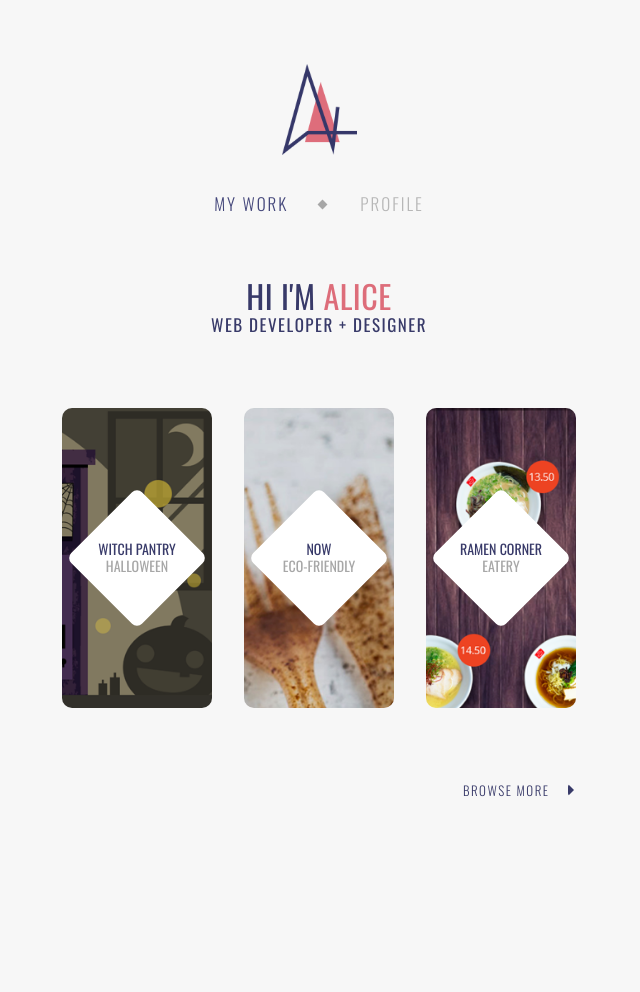
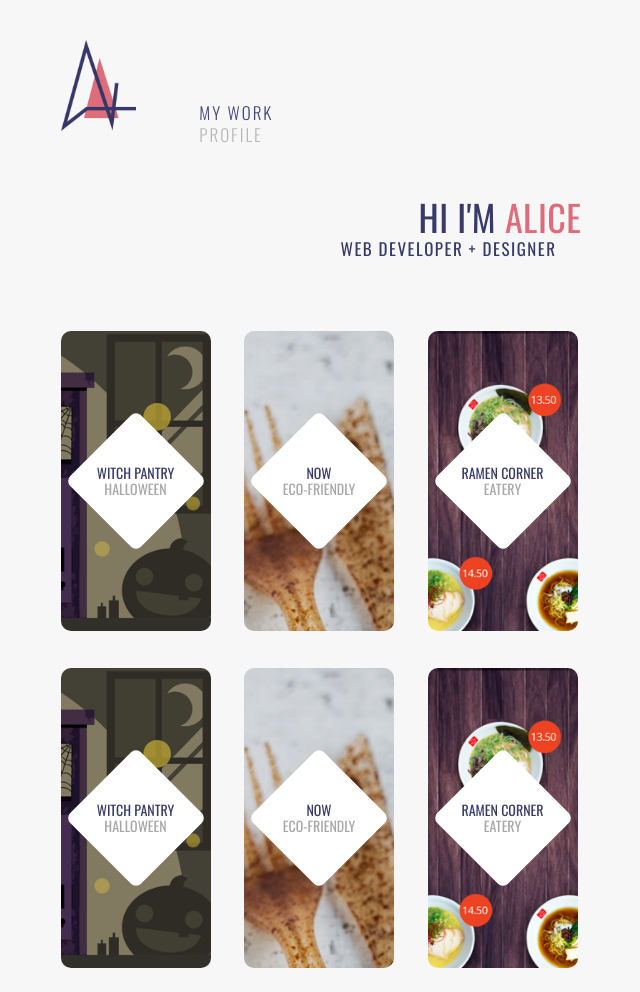
Before and after one commit to serelath/portfolio, a plain HTML site: page index.html in a window 1280 px wide. Shown: the top 992 px of the page, without its empty margins (321-961 px from the left). Before the commit the page ends 804 px from the top, so only its background shows below. Drawn offline with nearby package versions, Linux system fonts and the light colour scheme.

Commit message:
changed layout

```diff
--- a/index.html
+++ b/index.html
@@ -24,26 +24,27 @@
 </head>
 <body>
 <div class="container">
+<div class="row">
 <!--HEADER-->
-   <header class="mx-auto text-center mt-5 pt-3">
+   <header class="mt-4 pt-3 px-1 col-sm-1 col-12 text-sm-left text-center">
        <figure>
            <a href="index.html"><img id="logo" src="images/logo.png" alt="LOGO"></a>
        </figure>
    </header>
 
 <!--NAVBAR-->
-    <nav class="navbar navbar-default mt-4">
-      <div class="container">
-        <ul class="nav mx-auto">
-          <li class="active text-right mr-4 p-1"><a class="p-2" href="#">MY WORK</a></li>
-          <li class="text-left ml-4 two p-1"><a class="p-2" href="profile.html">PROFILE</a></li>
+    <nav class="navbar navbar-default pt-sm-5 pt-0 mt-sm-4 mt-3 col-sm-10 col-12">
+      <div class="container mt-sm-4 mt-0">
+        <ul class="nav ml-sm-5 mx-auto pl-sm-2 pl-0">
+          <li class="active text-sm-left text-right mr-4 p-1"><a class="p-m-0 p-2" href="#">MY WORK</a></li>
+          <li class="text-left ml-sm-0 ml-4 p-1"><a class="p-m-0 p-2" href="profile.html">PROFILE</a></li>
           <div id="divider"></div>
         </ul>
       </div>
     </nav>
-
+</div>
 <!--TEXT-->
-   <div id="intro" class="container text-center mt-5 no-select">
+   <div id="intro" class="container text-sm-right text-center mt-sm-5 mt-4 no-select">
        <h1 class="mb-0">
            HI I'M <span class="red">ALICE</span>
        </h1>
@@ -51,15 +52,15 @@
    </div>
 
 <!--MY WORK-->
-    <div id="my-work" class="row mt-5 pt-4 text-center px-1">
+    <div id="my-work" class="row mt-sm-5 mt-4 pt-4 text-center px-1">
        <a class="mr-sm-3 mr-2" href="https://serelath.github.io/witch-pantry/" target="_blank">
-            <div id="witch-pantry" class="my-work">
+            <div id="witch-pantry" class="my-work mb-3">
                 <div class="diamond"></div>
-               <div class="work-text">
+               <div class="work-text mb-3">
                     <h4 class="work-title mb-0">WITCH PANTRY</h4>
                     <h4 class="work-type">HALLOWEEN</h4>
                 </div>
-                <div class="visit-site">
+                <div class="visit-site mb-3">
                    <p class="visit">VISIT</p>
                    <p class="mb-2">SITE</p>
                </div>
@@ -91,13 +92,53 @@
                </div>
             </div>
         </a>
+
+        <a class="my-sm-3 mr-sm-3 mr-2" href="https://serelath.github.io/witch-pantry/" target="_blank">
+            <div id="witch-pantry" class="my-work mb-3">
+                <div class="diamond"></div>
+               <div class="work-text mb-3">
+                    <h4 class="work-title mb-0">WITCH PANTRY</h4>
+                    <h4 class="work-type">HALLOWEEN</h4>
+                </div>
+                <div class="visit-site mb-3">
+                   <p class="visit">VISIT</p>
+                   <p class="mb-2">SITE</p>
+               </div>
+            </div>
+        </a>
+        <a class="my-sm-3 mx-sm-3 mx-2" href="https://serelath.github.io/now/" target="_blank">
+            <div id="now" class="my-work">
+                <div class="diamond"></div>
+               <div class="work-text">
+                    <h4 class="work-title mb-0">NOW</h4>
+                    <h4 class="work-type">ECO-FRIENDLY</h4>
+               </div>
+               <div class="visit-site">
+                   <p class="visit">VISIT</p>
+                   <p class="mb-2">SITE</p>
+               </div>
+            </div>
+        </a>
+        <a class="my-sm-3 ml-sm-3 ml-2" href="https://serelath.github.io/ramen-corner/" target="_blank">
+            <div id="ramen-corner" class="my-work">
+                <div class="diamond"></div>
+               <div class="work-text">
+                    <h4 class="work-title mb-0">RAMEN CORNER</h4>
+                    <h4 class="work-type">EATERY</h4>
+               </div>
+               <div class="visit-site">
+                   <p class="visit">VISIT</p>
+                   <p class="mb-2">SITE</p>
+               </div>
+            </div>
+        </a>
     </div>
 
     <!--BROWSE MORE-->
-        <div class="browse-more position-relative text-right col-lg-6 col-md-10 col-12 mx-auto mt-5 pt-3">
+        <div class="browse-more position-relative text-right col-sm-12 col-11 mx-auto mt-5 pt-1 mb-5">
              <a href="https://github.com/serelath" target="_blank" class="position-absolute">
                 <div class="arrow m-1"></div>
-               <p class="float-right m-1 mr-4">BROWSE MORE</p>
+               <p class="text-left m-1">BROWSE MORE</p>
             </a>
         </div>
 </div>
--- a/stylesheet/style.css
+++ b/stylesheet/style.css
@@ -10,6 +10,9 @@ body {
 .no-select {
     user-select: none;
 }
+.container {
+    width: 525px !important;
+}
 
 /*TEXT*/
 /*==========================*/
@@ -21,7 +24,7 @@ h1, h2, h3, h4, p {
     color: #383a69 !important;
 }
 h1 {
-    font-size: 32px !important;
+    font-size: 36px !important;
     font-weight: 400 !important;
     letter-spacing: 0.5px;
 }
@@ -49,6 +52,22 @@ p {
 /*ANIMATION*/
 /*==========================*/
 
+/*SCROLLBAR*/
+/*==========================*/
+/* width */
+::-webkit-scrollbar {
+  width: 5px;
+}
+
+/* Track */
+::-webkit-scrollbar-track {
+  background: transparent;
+}
+
+/* Handle */
+::-webkit-scrollbar-thumb {
+  background: #dd6d7a;
+}
 
 /*LOGO*/
 /*==========================*/
@@ -56,22 +75,33 @@ p {
     width: 75px;
 }
 
+/* MAIN HEADER */
+/*==========================*/
+#intro h3 {
+    margin-right: 25px;
+}
+
 /*NAVBAR*/
 /*==========================*/
 .nav {
     float: none;
+    display: block !important;
 }
 .nav li {
     font-weight: 300 !important;
     color: #b7b7b7 !important;
     letter-spacing: 2px;
     font-size: 17px;
+    margin-bottom: -12px;
 }
 .nav li a {
     color: #b7b7b7;
+    position: relative;
+    left: 0;
 }
 .nav li a:hover {
     color: #383a69 !important;
+    left: 5px;
 }
 .active a {
     color: #43467a !important;
@@ -82,14 +112,15 @@ p {
     height: 7px;
     background-color: #a7a7a7;
     left: 50%;
-    top: 43%;
+    top: 30%;
     transform: rotate(-45deg);
+    display: none;
 }
 
 /*MY WORK*/
 /*==========================*/
 #my-work {
-    justify-content: center;
+    justify-content: space-between;
 }
 .my-work {
     display: inline-flex;
@@ -160,8 +191,8 @@ p {
     font-weight: 300 !important;
     position: relative;
     transition: 0.4s;
-    right: 8px;
-    width: 100px;
+    right: -20px;
+    width: 105px;
 }
 .browse-more a {
     display: inline-block;
@@ -173,13 +204,13 @@ p {
     border-left: 6px solid #383a69;
     width: 10px;
     position: absolute;
-    right: 0px;
+    right: -30px;
     top: 3px;
     border-radius: 3px;
     transition: 0.4s;
 }
 .browse-more:hover .arrow, .browse-more:hover p{
-    right: -5px;
+    right: -35px;
 }
 
     /*BACKGROUND IMAGE*/
@@ -193,3 +224,30 @@ p {
     #ramen-corner {
         background: center / cover url('../images/ramen-corner.png');
     }
+
+/* MEDIA QUERY */
+/*==========================*/
+
+/* MEDIUM */
+/*==========================*/
+@media (max-width: 576px) {
+    .container {
+        width: 97vw !important;
+    }
+    #my-work {
+        justify-content: center;
+    }
+    #divider {
+        display: block;
+    }
+    .nav {
+    display: flex !important;
+    }
+    .nav li {
+        margin-bottom: 0;
+    }
+    .nav li a:hover {
+        color: #383a69 !important;
+        left: 0;
+    }
+}
```
Also changed, not shown: profile.html (added, +48 -0 lines).
